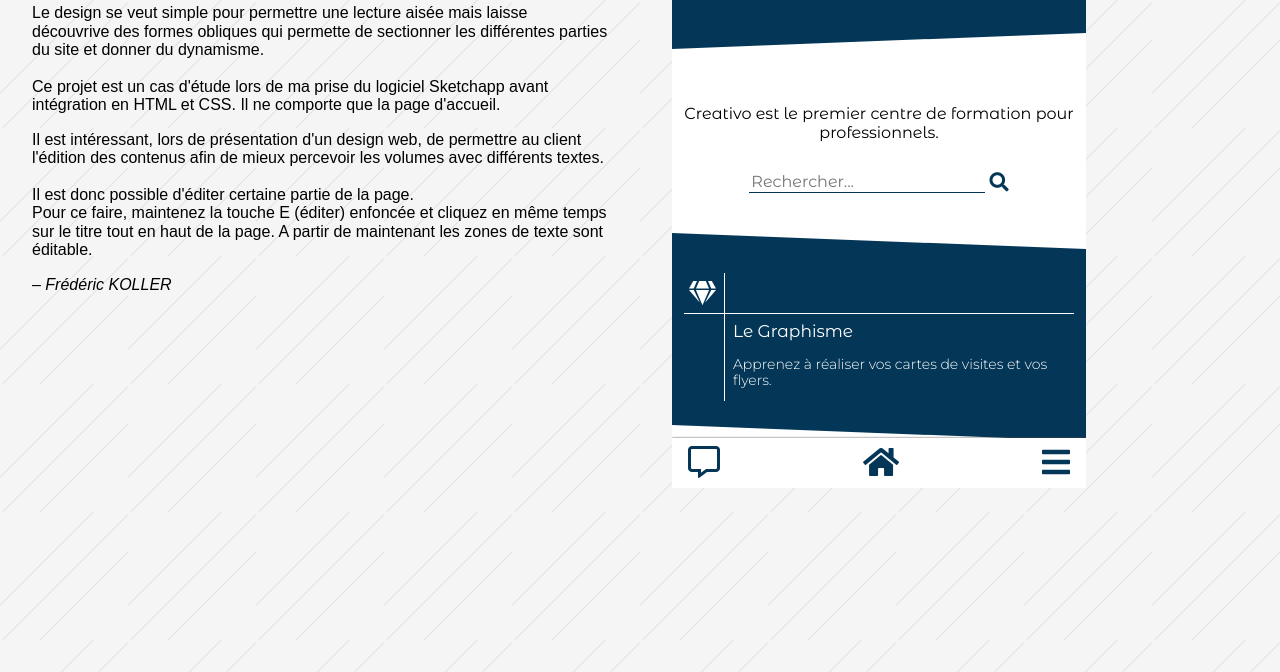
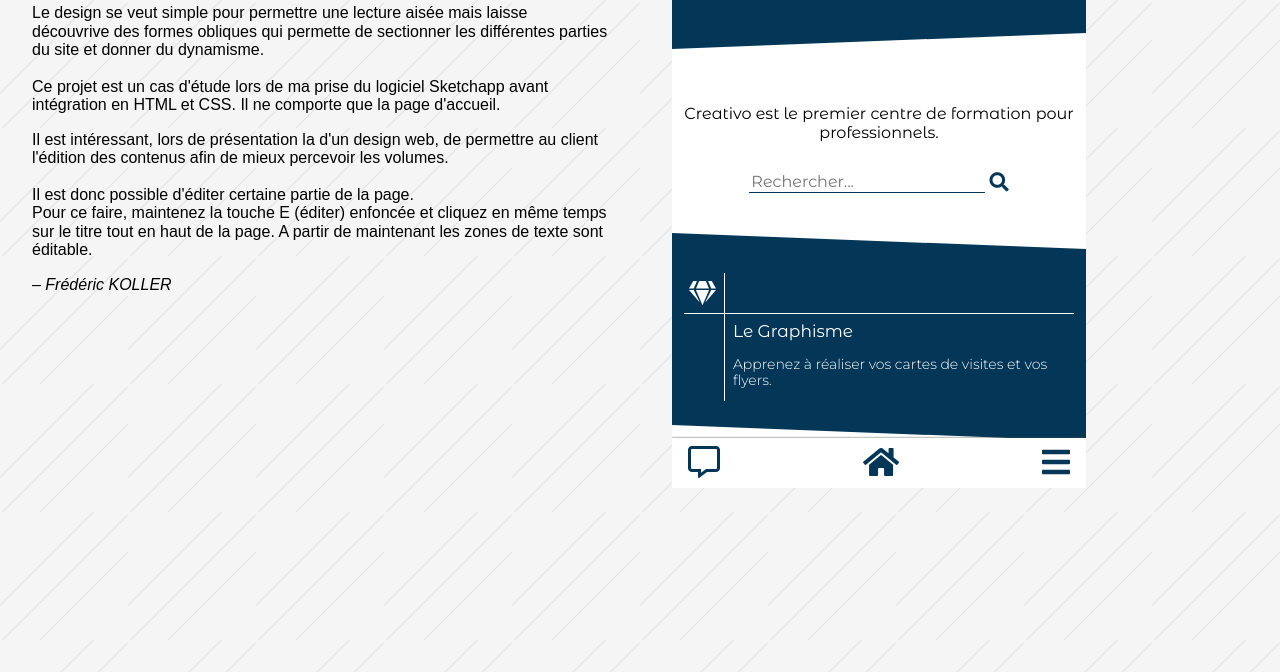
Before and after one commit to fredckl/creativo, a plain HTML site: page index.html in a window 1280 px wide. Shown: the part 128-800 px from the top of the page. Drawn offline with Linux system fonts and the light colour scheme; a script that the page names is missing; a web font is replaced by a local one.

Commit message:
Correction

```diff
--- a/index.html
+++ b/index.html
@@ -35,8 +35,8 @@
                 Il ne comporte que la page d'accueil.
             </p>
             <p>
-                Il est intéressant, lors de présentation d'un design web, de permettre au client l'édition des
-                contenus afin de mieux percevoir les volumes avec différents textes.
+                Il est intéressant, lors de présentation la d'un design web, de permettre au client l'édition des
+                contenus afin de mieux percevoir les volumes.
                 <br>
                 <br>
                 Il est donc possible d'éditer certaine partie de la page.
```
